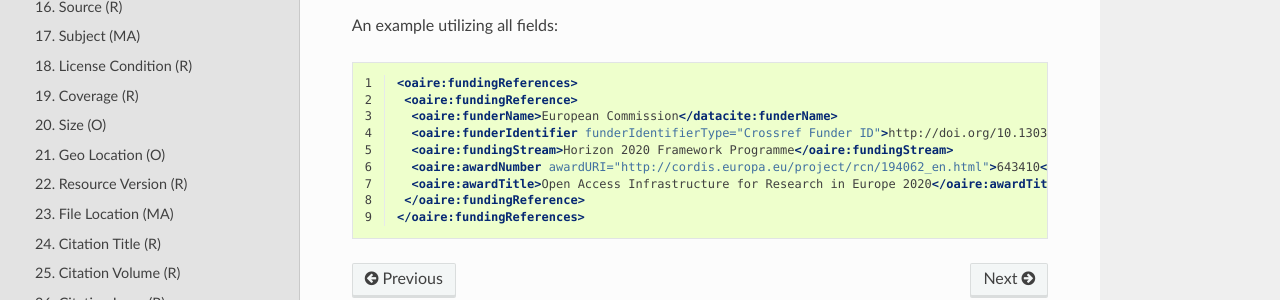
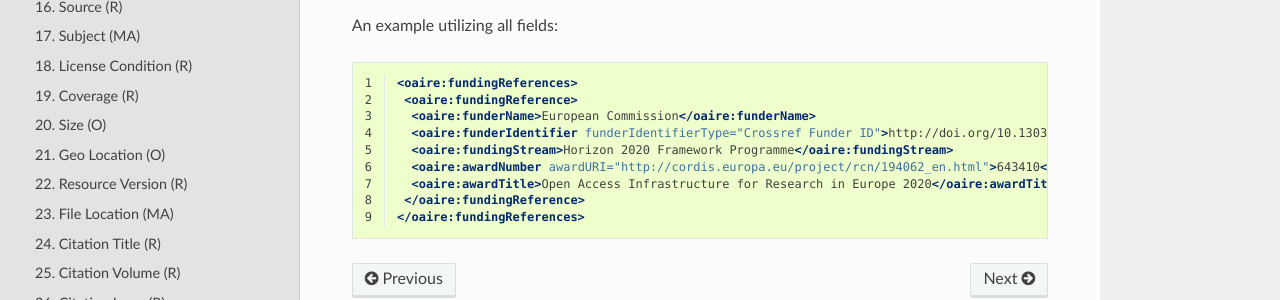
Before and after one commit to openaire/guidelines-literature-repositories, a Sphinx documentation site: the page built from docs/field_projectid.rst, in a window 1280 px wide and 900 px high, scrolled down 1393 px. Shown: the part 448-748 px from the top of the window. Built offline with Sphinx 7.4.7 and the Read the Docs theme 2.0.0, drawn with Linux system fonts in a browser that asks for light colours; a script that is not in the unit is left out; some of the changed lines change nothing that is shown.

Commit message:
fix isse in example block of projectId

```diff
--- a/docs/field_projectid.rst
+++ b/docs/field_projectid.rst
@@ -82,7 +82,7 @@
 
    <oaire:fundingReferences>
     <oaire:fundingReference>
-     <oaire:funderName>European Commission</datacite:funderName>
+     <oaire:funderName>European Commission</oaire:funderName>
      <oaire:funderIdentifier funderIdentifierType="Crossref Funder ID">http://doi.org/10.13039/100010661</oaire:funderIdentifier>
      <oaire:fundingStream>Horizon 2020 Framework Programme</oaire:fundingStream>
      <oaire:awardNumber awardURI="http://cordis.europa.eu/project/rcn/194062_en.html">643410</oaire:awardNumber>
```
